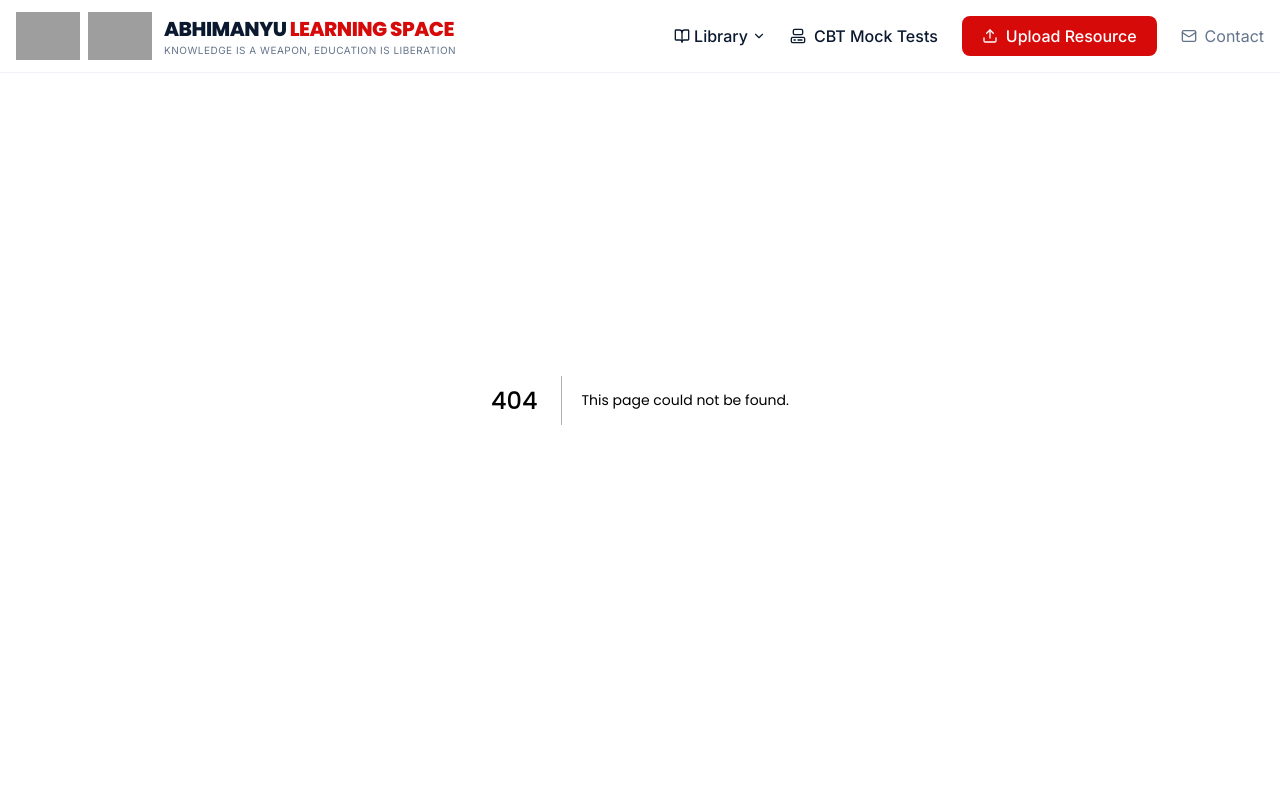
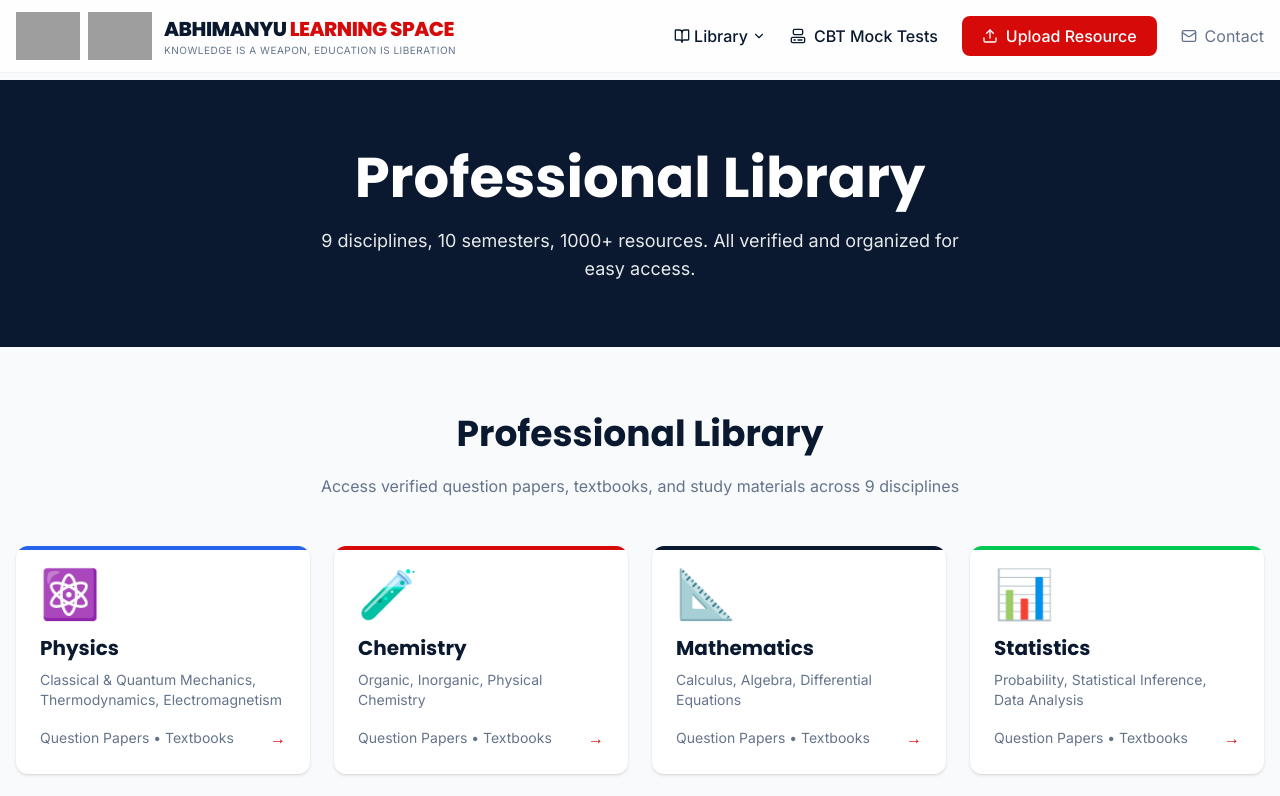
Before and after one commit to Com-Adarsh/SFI-IMSc-Library, a Next.js app: page /library in a window 1280 px wide. Before the commit this address had no page. Shown: the top 796 px of the page. Built offline with nearby package versions, Linux system fonts and the light colour scheme; grey boxes are pictures that could not be loaded.

Commit message:
Create library.tsx

```diff
--- /dev/null
+++ b/src/pages/library.tsx
@@ -0,0 +1,29 @@
+import React from 'react';
+import Head from 'next/head';
+import LibraryGrid from '@/components/LibraryGrid';
+import Footer from '@/components/Footer';
+
+export default function Library() {
+  return (
+    <>
+      <Head>
+        <title>Professional Library - Abhimanyu Learning Space</title>
+        <meta name="description" content="Access verified question papers, textbooks, and study materials across 9 disciplines." />
+      </Head>
+
+      <main className="min-h-screen pt-20">
+        <div className="bg-slate-navy text-white py-16">
+          <div className="container mx-auto px-4 text-center">
+            <h1 className="text-h1 mb-4">Professional Library</h1>
+            <p className="text-lg opacity-90 max-w-2xl mx-auto">
+              9 disciplines, 10 semesters, 1000+ resources. All verified and organized for easy access.
+            </p>
+          </div>
+        </div>
+
+        <LibraryGrid />
+        <Footer />
+      </main>
+    </>
+  );
+}
```
